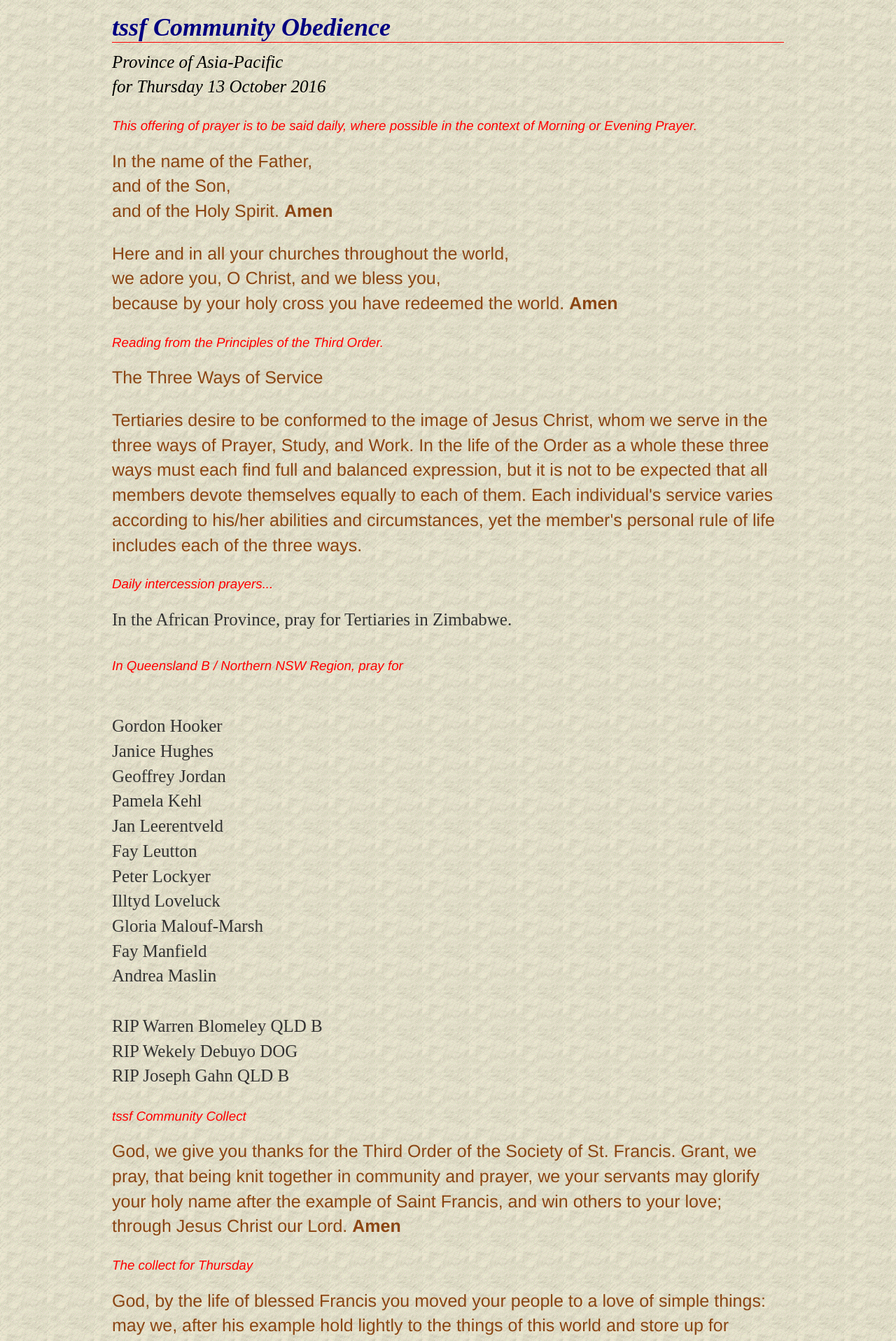
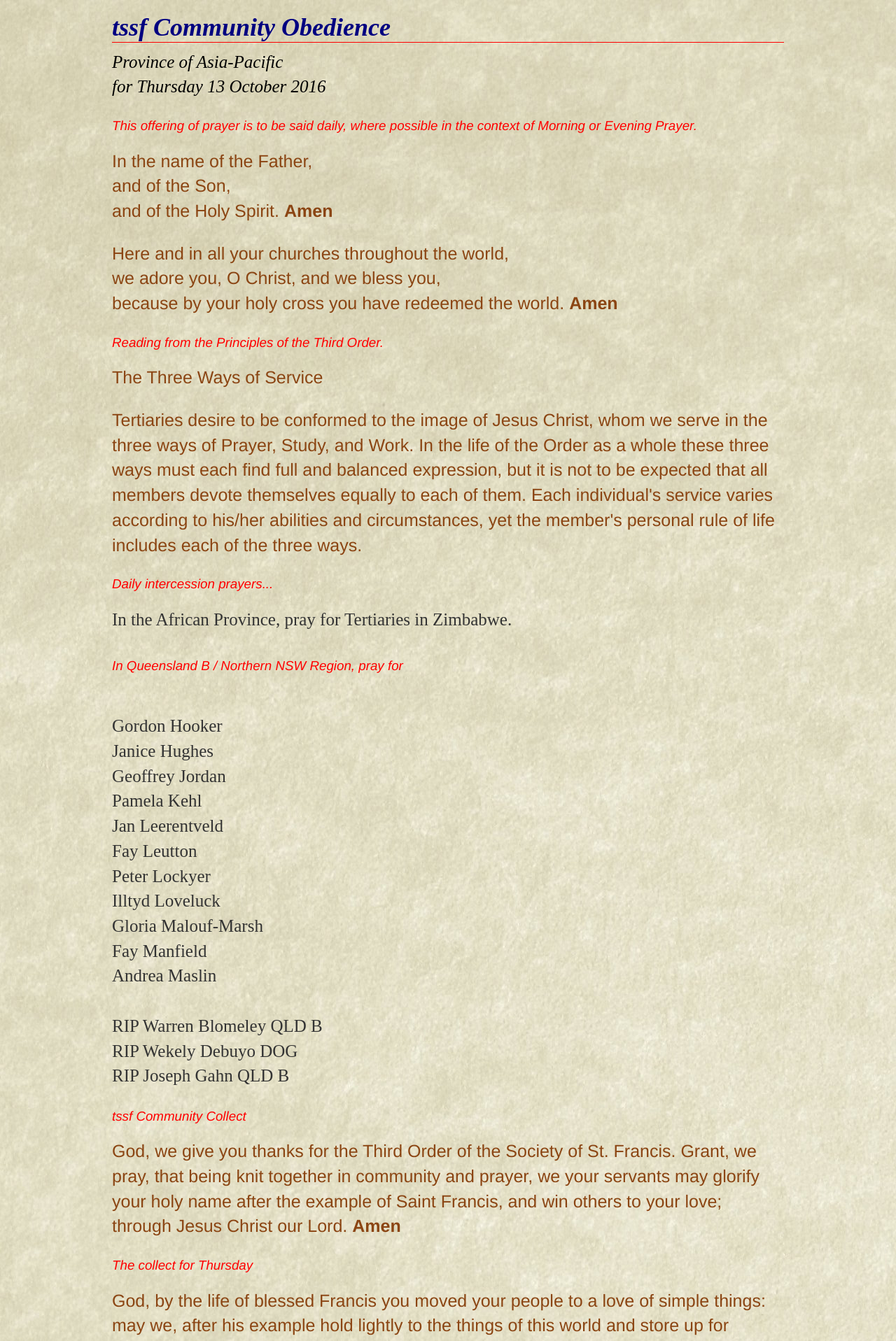
Before and after one commit to TSSF-Asia-Pacific/communityobedience, a PHP site: page / in a window 1280 px wide. Shown: the top 1917 px of the page at 70% size. Run offline with PHP 8.4, Linux system fonts and the light colour scheme; some libraries are stand-ins or nearby versions.

Commit message:
update background paper

```diff
--- a/css/tssf.css
+++ b/css/tssf.css
@@ -6,7 +6,7 @@
     margin: auto;
     width: 95%;
 	background-color:#FFFAF0;
-	background-image:url(../images/paper.gif);
+	background-image:url(../images/golden-paper.jpg);
 }
 
 img
```
Also changed, not shown: images/golden-paper.jpg, 1 other file.
